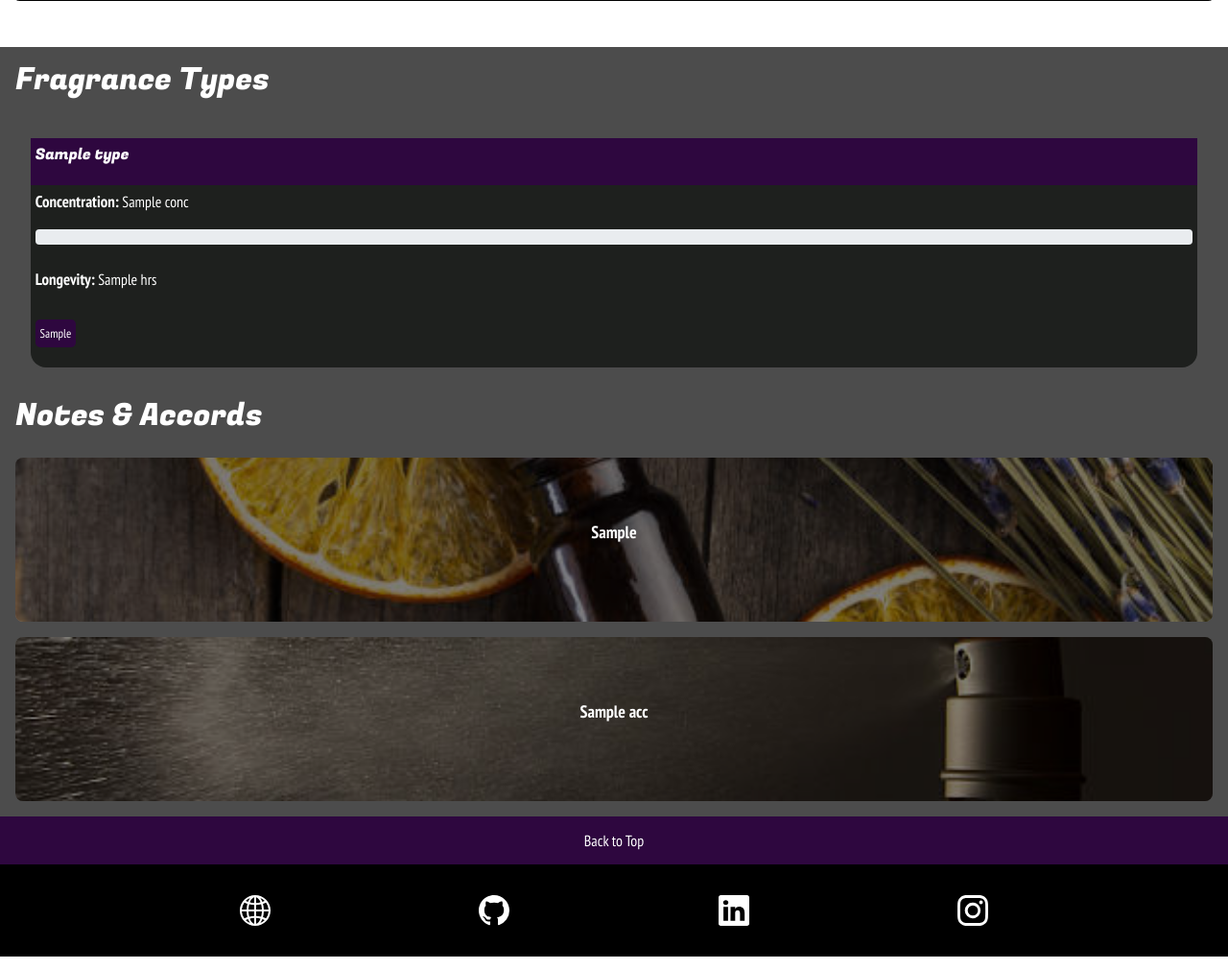
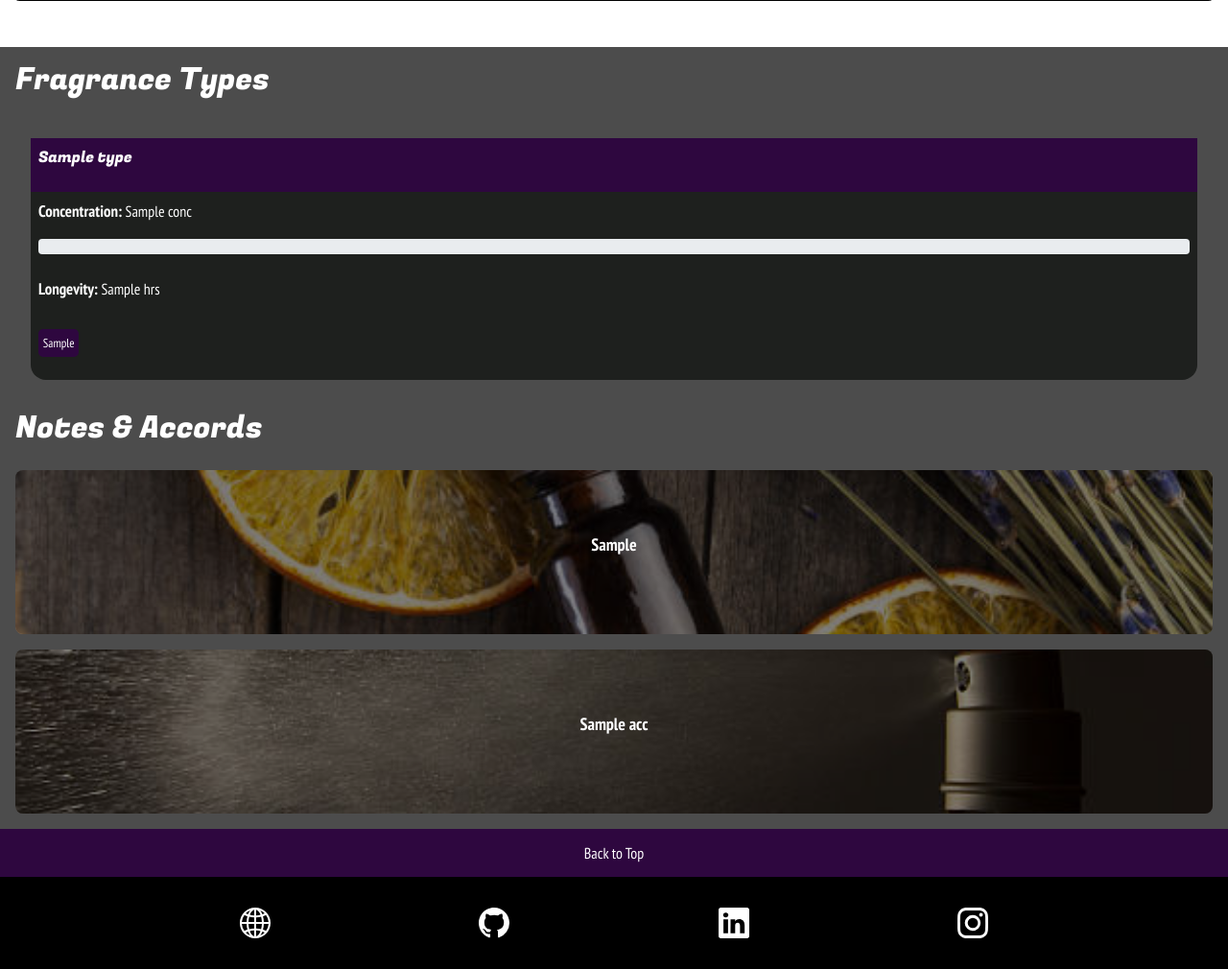
Before and after one commit to CJMonahann/Find-a-Fragrance, a Python web app: template app/templates/index.html in a window 1280 px wide. Shown: the part 1135-2145 px from the top of the page at 96% size. Run offline with Jinja, Linux system fonts and the light colour scheme; the template is opened without the code that fills it: most values are stand-ins (such as "Sample title", 1, 10 or a date in 2020); grey boxes marked "Sample" are stand-in pictures.

Commit message:
changed concentration.json text for the eau de fraiche. Added padding to index.html concentration-about element.

```diff
--- a/app/data/concentrations.json
+++ b/app/data/concentrations.json
@@ -1,6 +1,6 @@
 {
     "frag-1": {
-        "type": "Eau Fraîche",
+        "type": "Eau Fraiche",
         "conc": "1% - 3%",
         "hrs": "<1 hour",
         "nts": ["Barely Scented", "Mist-Like"],
--- a/app/templates/index.html
+++ b/app/templates/index.html
@@ -61,10 +61,10 @@
     <div class="conc-info">
         {% for typ in concs.values() %}
         <div class="conc-container">
-            <div class="conc-header">
+            <div class="conc-header p-2">
                 <p class="conc-typ heading">{{typ.type}}</p>
             </div>
-            <div class="conc-about">
+            <div class="conc-about p-2">
                 <p class="conc-conc"><span class="heading-3">Concentration:</span> {{typ.conc}}</p>
                 <div class="progress mb-4">
                     <div class="progress-bar hello" role="progressbar" aria-valuenow="25" aria-valuemin="0" aria-valuemax="100" data-per="{{typ.per}}"></div>
```
